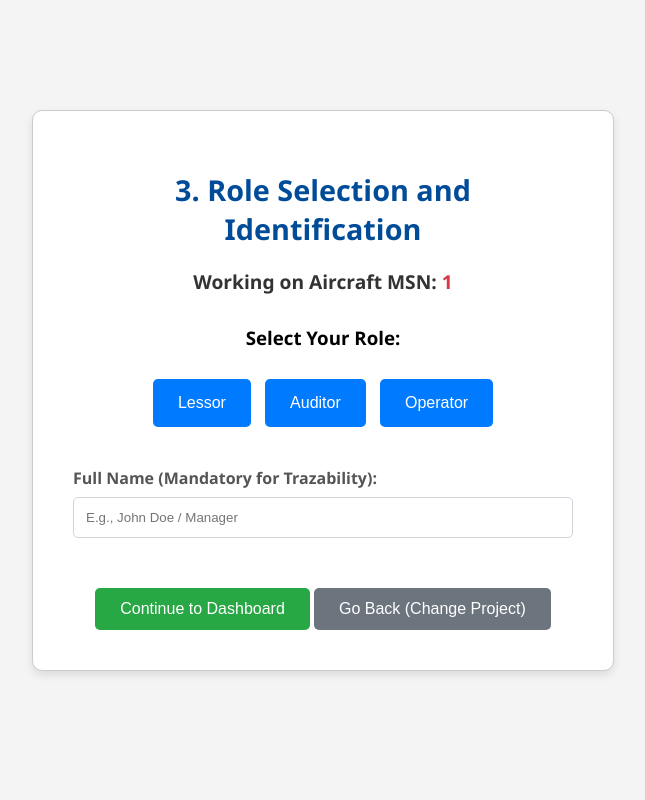
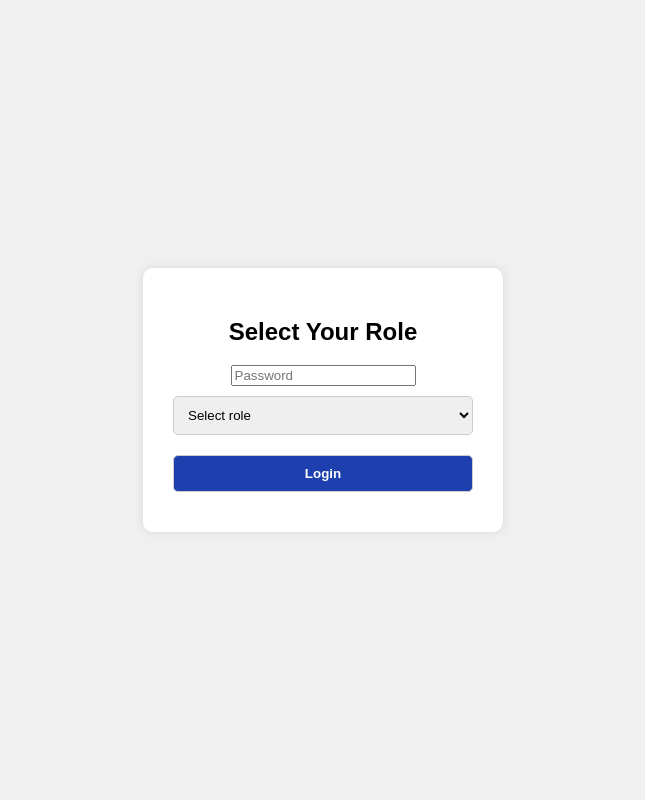
Before and after one commit to jquiroz343-sys/structural-repair-app, a Flask app: page /role_select/1 in a window 1280 px wide. Shown: the whole page, without its empty margins (317-962 px from the left). Run offline with Flask 3, Linux system fonts and the light colour scheme.

Commit message:
Update role_select.html
CAMBIO 1-11-25 20HRS

```diff
--- a/templates/role_select.html
+++ b/templates/role_select.html
@@ -2,87 +2,28 @@
 <html lang="en">
 <head>
     <meta charset="UTF-8">
-    <title>Structural Repair Log - 3. Role Selection</title>
+    <title>Select Role</title>
     <style>
-        body { font-family: 'Segoe UI', Tahoma, Geneva, Verdana, sans-serif; margin: 30px; background-color: #f4f4f4; display: flex; justify-content: center; align-items: center; min-height: 90vh; }
-        .role-panel { padding: 40px; border: 1px solid #ccc; background-color: #fff; border-radius: 10px; box-shadow: 0 4px 8px rgba(0, 0, 0, 0.1); text-align: center; max-width: 500px; width: 100%; }
-        h1 { color: #004c99; margin-bottom: 20px; font-size: 1.8em; }
-        .msn-info { font-size: 1.2em; margin-bottom: 30px; font-weight: bold; color: #333; }
-        .role-button-group button { padding: 15px 25px; margin: 10px 5px; cursor: pointer; background-color: #007bff; color: white; border: none; border-radius: 5px; font-size: 1em; transition: background-color 0.2s; }
-        .role-button-group button:hover { background-color: #0056b3; }
-
-        .name-input-group { margin-top: 30px; margin-bottom: 30px; text-align: left; }
-        .name-input-group label { display: block; margin-bottom: 8px; font-weight: bold; color: #555; }
-        .name-input-group input { padding: 12px; width: 100%; box-sizing: border-box; border: 1px solid #ced4da; border-radius: 5px; }
-
-        .continue-btn { padding: 12px 25px; margin-top: 10px; background-color: #28a745; color: white; border: none; border-radius: 5px; font-size: 1em; cursor: pointer; transition: background-color 0.2s; }
-        .continue-btn:hover { background-color: #218838; }
-
-        .error-message { color: #dc3545; margin-top: 15px; display: none; font-weight: bold; }
-
-        /* Botón de Retorno */
-        .back-btn { background-color: #6c757d; margin-top: 20px; }
-        .back-btn:hover { background-color: #5a6268; }
+        body { font-family: Arial; background: #f0f0f0; display: flex; justify-content: center; align-items: center; height: 100vh; margin: 0; }
+        .role-box { background: white; padding: 30px; border-radius: 10px; box-shadow: 0 0 10px rgba(0,0,0,0.1); width: 300px; text-align: center; }
+        select, button { width: 100%; padding: 10px; margin: 10px 0; border: 1px solid #ccc; border-radius: 5px; }
+        button { background: #1e40af; color: white; font-weight: bold; cursor: pointer; }
     </style>
 </head>
 <body>
-    <div class="role-panel">
-        <h1>3. Role Selection and Identification</h1>
-        <p class="msn-info">Working on Aircraft MSN: <span id="msn-display" style="color: #dc3545;">{{ msn }}</span></p>
-
-        <h3>Select Your Role:</h3>
-        <div class="role-button-group">
-            <button onclick="selectRole('Lessor')">Lessor</button>
-            <button onclick="selectRole('Auditor')">Auditor</button>
-            <button onclick="selectRole('Operator')">Operator</button>
-        </div>
-
-        <div class="name-input-group">
-            <label for="full-name">Full Name (Mandatory for Trazability):</label>
-            <input type="text" id="full-name" placeholder="E.g., John Doe / Manager" required>
-        </div>
-
-        <button id="continue-button" class="continue-btn" onclick="finalizeRole()">Continue to Dashboard</button>
-        <button onclick="window.location.href='/'" class="continue-btn back-btn">Go Back (Change Project)</button>
-
-        <p class="error-message" id="role-error-msg">**ERROR: Role and Name are required.**</p>
+    <div class="role-box">
+        <h2>Select Your Role</h2>
+        <form method="POST" action="/login">
+            <input type="hidden" name="msn" value="{{ msn }}">
+            <input type="password" name="password" placeholder="Password" required />
+            <select name="role" required>
+                <option value="">Select role</option>
+                <option value="operator">Operator</option>
+                <option value="auditor">Auditor</option>
+                <option value="lessor">Lessor</option>
+            </select>
+            <button type="submit">Login</button>
+        </form>
     </div>
-
-    <script>
-        const MSN = "{{ msn }}";
-        let selectedRole = null;
-
-        window.selectRole = (role) => {
-            selectedRole = role;
-            document.getElementById('role-error-msg').style.display = 'none';
-
-            // Simular el estado activo del botón
-            document.querySelectorAll('.role-button-group button').forEach(btn => {
-                btn.style.backgroundColor = btn.textContent.trim() === role ? '#17a2b8' : '#007bff';
-            });
-        };
-
-        window.finalizeRole = () => {
-            const fullName = document.getElementById('full-name').value.trim();
-            if (!selectedRole || !fullName) {
-                document.getElementById('role-error-msg').style.display = 'block';
-                return;
-            }
-            // Almacenar el nombre y el rol en el navegador para la trazabilidad API
-            localStorage.setItem('userRole', selectedRole);
-            localStorage.setItem('userName', fullName);
-
-            // Navegar al Dashboard principal del proyecto
-            window.location.href = `/dashboard/${MSN}`;
-        };
-
-        // Recuperar si ya había datos
-        if (localStorage.getItem('userRole')) {
-             selectRole(localStorage.getItem('userRole'));
-        }
-        if (localStorage.getItem('userName')) {
-            document.getElementById('full-name').value = localStorage.getItem('userName');
-        }
-    </script>
 </body>
 </html>
```
